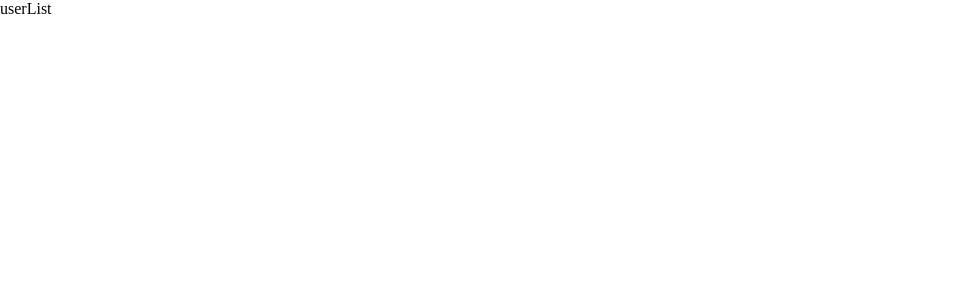
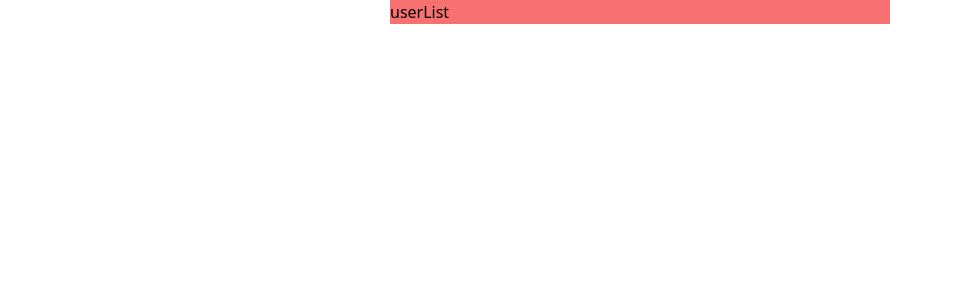
Before and after one commit to AbolfazlPanahiazar/graphql-users, a React (Create React App) app: page / in a window 1280 px wide. Shown: the top 300 px of the page, without its empty margins (0-953 px from the left). Built offline with nearby package versions, Linux system fonts and the light colour scheme.

Commit message:
Add and config tailwind and Modify APP to add container

```diff
--- /dev/null
+++ b/craco.config.js
@@ -0,0 +1,7 @@
+module.exports = {
+  style: {
+    postcss: {
+      plugins: [require("tailwindcss"), require("autoprefixer")],
+    },
+  },
+};
--- a/src/components/App/App.tsx
+++ b/src/components/App/App.tsx
@@ -1,9 +1,13 @@
-import Router from 'components/Router/Router';
+import Router from "components/Router/Router";
 
 function App() {
-  return <div>
-    <Router />
-  </div>;
+  return (
+    <div className="flex justify-center items-center">
+      <div className="w-full max-w-500 bg-red-400">
+        <Router />
+      </div>
+    </div>
+  );
 }
 
 export default App;
--- /dev/null
+++ b/src/components/UserListHeader/UserListHeader.tsx
@@ -0,0 +1,11 @@
+import { FC, ReactElement } from "react";
+
+const UserListHeader: FC = (): ReactElement => {
+  return (
+    <header data-testid="userListHeader" className="flex justify-center items-center">
+      <h2 className="font-sans">Rambody User List</h2>
+    </header>
+  );
+};
+
+export default UserListHeader;
--- a/src/index.css
+++ b/src/index.css
@@ -1,4 +1,9 @@
-html, body {
-    padding: 0;
-    margin: 0;
+@tailwind base;
+@tailwind components;
+@tailwind utilities;
+
+html,
+body {
+  padding: 0;
+  margin: 0;
 }
--- /dev/null
+++ b/tailwind.config.js
@@ -0,0 +1,14 @@
+module.exports = {
+  purge: ['./src/**/*.{js,jsx,ts,tsx}', './public/index.html'],
+  darkMode: false,
+  theme: {
+    extend: {},
+    maxWidth: {
+      '500': '500px',
+    }
+  },
+  variants: {
+    extend: {},
+  },
+  plugins: [],
+}
```
Also changed, not shown: package.json (+9 -5 lines), 1 other file (tests, documents, lock files or other folders).
